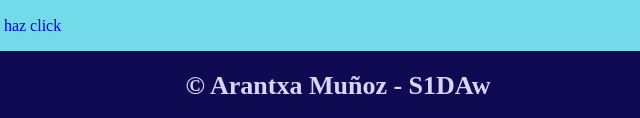
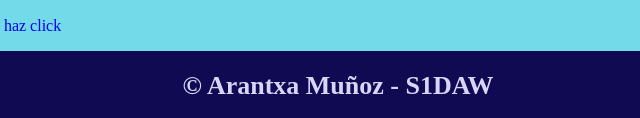
Before and after one commit to Arantxapancha/webhtmldaw22, a plain HTML site: page enlaces.html in a window 1280 px wide. Shown: the part 824-942 px from the top of the page, 302-942 px from the left. Drawn offline with Linux system fonts and the light colour scheme.

Commit message:
cambio10

```diff
--- a/enlaces.html
+++ b/enlaces.html
@@ -47,7 +47,7 @@
             </div>
             <div class="cb"></div>
         </div>
-        <footer>&copy; Arantxa Muñoz - S1DAw</footer>
+        <footer>&copy; Arantxa Muñoz - S1DAW</footer>
     </div>
 </body>
 </html>
```
Also changed, not shown: formhtml5.html (+1 -1 lines), formularios.html (+1 -1 lines), index.html (+1 -1 lines), listas.html (+1 -1 lines), multimedia.html (+1 -1 lines), parrafos.html (+1 -1 lines), tablas.html (+1 -1 lines).
